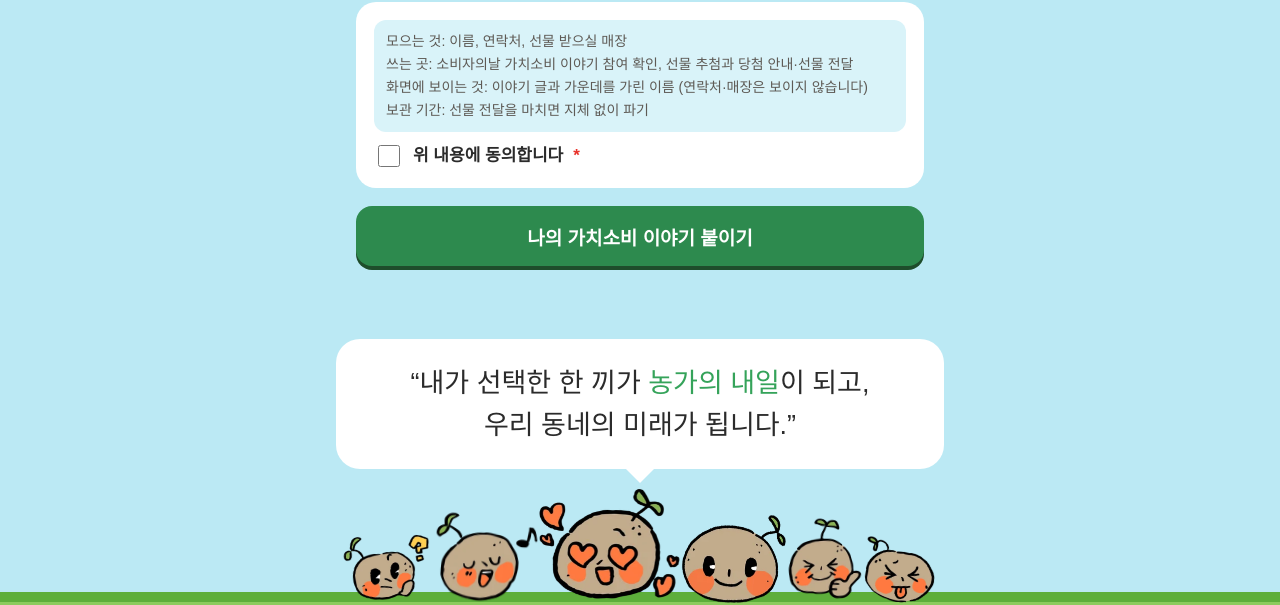
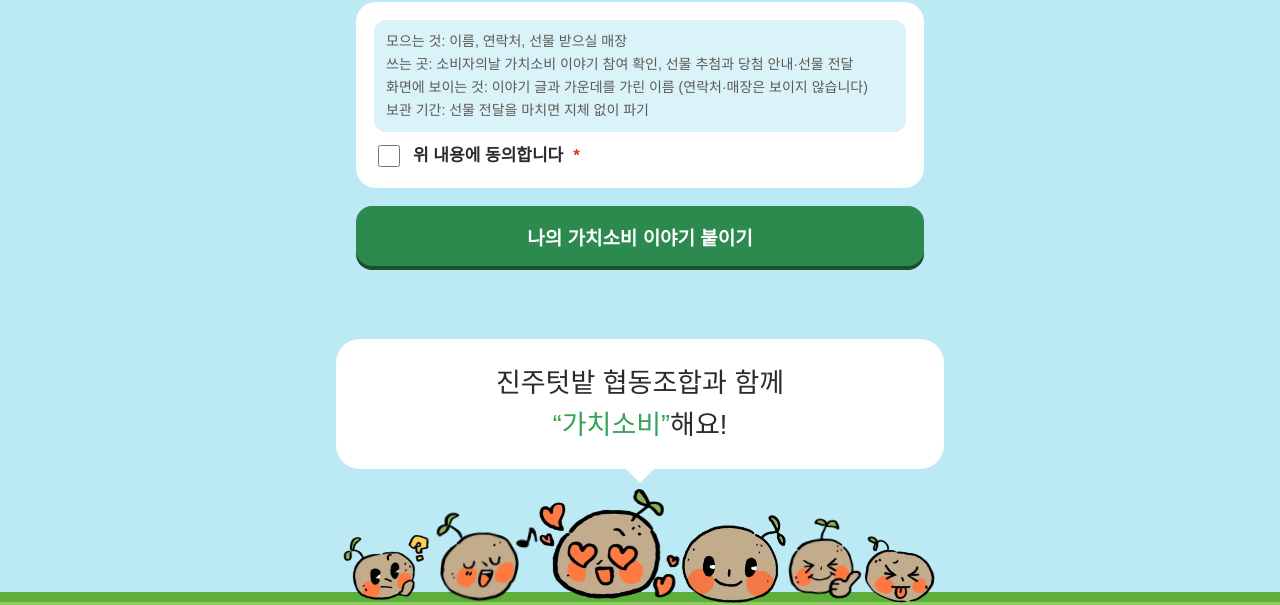
Before and after one commit to jinjufoodcoop/jinju-site, a plain HTML site: page 2026소비자의날/index.html in a window 1280 px wide. Shown: the part 3461-4066 px from the top of the page. Drawn offline with Linux system fonts and the light colour scheme; a web font is replaced by a local one.

Commit message:
/2026소비자의날: 맨 아래 문구를 「진주텃밭 협동조합과 함께 “가치소비”해요!」로
Co-Authored-By: Claude Opus 5.5 <noreply@anthropic.com>

```diff
--- a/2026소비자의날/index.html
+++ b/2026소비자의날/index.html
@@ -357,7 +357,7 @@ textarea{min-height:130px;resize:vertical;line-height:1.6}
 
 <div class="closing">
   <div class="bubble">
-    <p>“내가 선택한 한 끼가 <em>농가의 내일</em>이 되고,<br>우리 동네의 미래가 됩니다.”</p>
+    <p>진주텃밭 협동조합과 함께<br><em>“가치소비”</em>해요!</p>
   </div>
   <!-- 여러 표정의 얼쑤가 잔디 위에 옹기종기 — 함께하는 공동체 -->
   <div class="crowd" aria-hidden="true">
```
